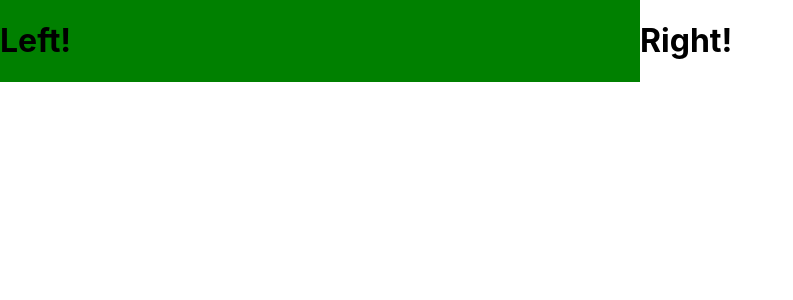
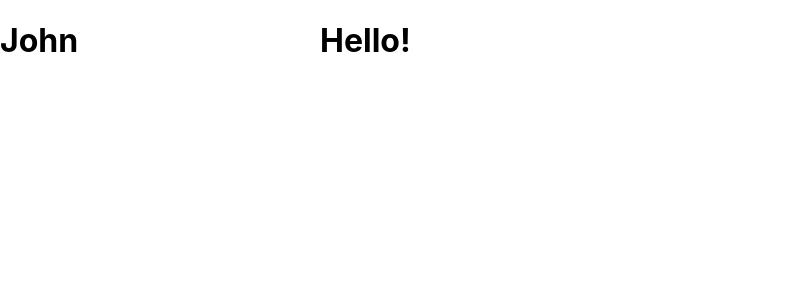
Before and after one commit to csengebalogh/react-patterns, a React (Create React App) app: page / in a window 1280 px wide. Shown: the top 300 px of the page, without its empty margins (0-793 px from the left). Built offline with nearby package versions, Linux system fonts and the light colour scheme.

Commit message:
flexible split screen with props, Pane accepts children

```diff
--- a/src/App.js
+++ b/src/App.js
@@ -1,19 +1,19 @@
 import './App.css';
 import { SplitScreen } from './SplitScreen';
 
-const LeftComponent = () => {
-  return <h1>Left!</h1>
+const LeftComponent = ({name}) => {
+  return <h1>{name}</h1>
 }
-const RightComponent = () => {
-  return <h1>Right!</h1>
+const RightComponent = ({message}) => {
+  return <h1>{message}</h1>
 }
 
 function App() {
   return (
-    <SplitScreen
-        left={LeftComponent}
-        right={RightComponent}
-    />
+    <SplitScreen leftWeight={1} rightWeight={3}>
+      <LeftComponent name="John" />
+      <RightComponent message="Hello!"/>
+    </SplitScreen>
   );
 }
 
--- a/src/SplitScreen.js
+++ b/src/SplitScreen.js
@@ -6,23 +6,26 @@
 
 // left and right panes take up equal amounts of space
 const Pane = styled.div`
-    flex: 1;
+    flex: ${props => props.weight}
 `
 
 export function SplitScreen( props ) {
 
     const {
-        left: Left,
-        right: Right
+        children,
+        leftWeight,
+        rightWeight
     } = props
+
+    const [ left, right ] = children
 
     return (
         <Container>
-            <Pane style={{ backgroundColor: 'green'}}>
-                <Left />
+            <Pane weight={leftWeight}>
+                {left}
             </Pane>
-            <Pane>
-                <Right />
+            <Pane weight={rightWeight}>
+                {right}
             </Pane>
         </Container>
     )
```
